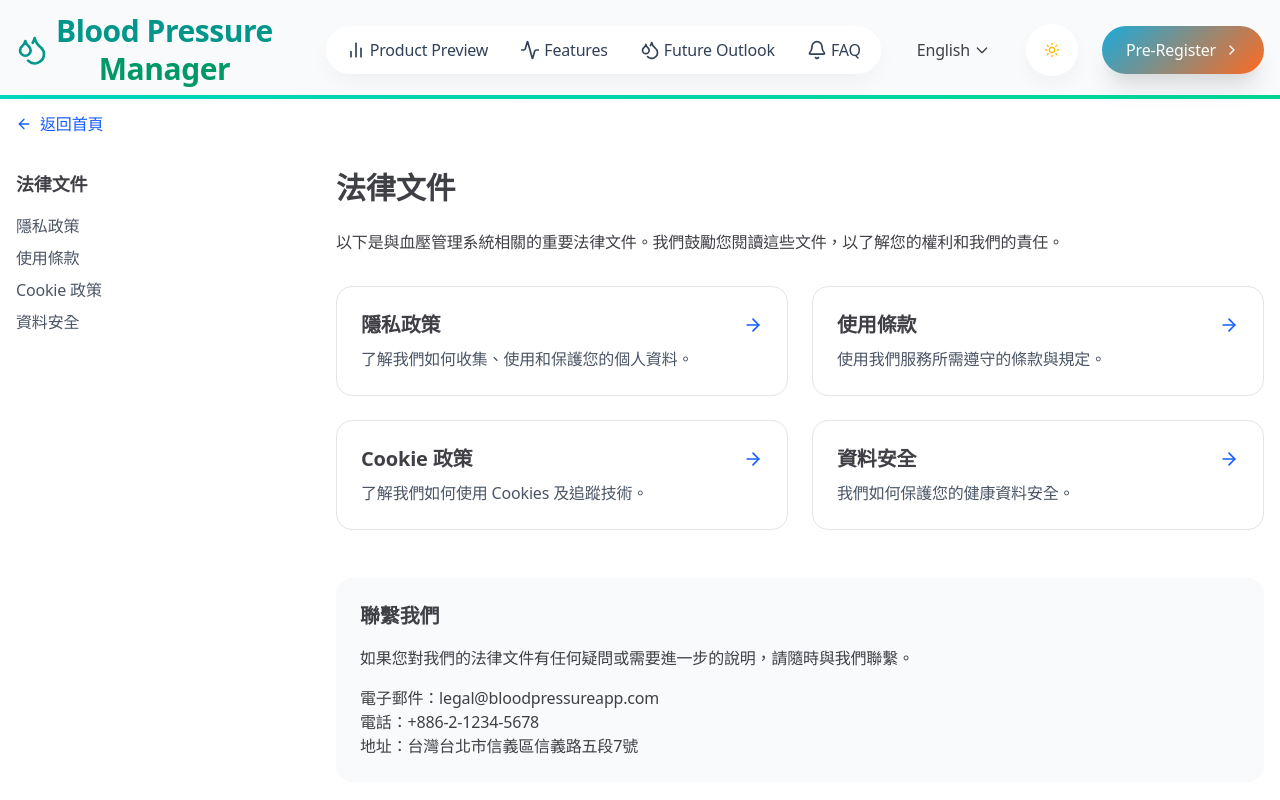
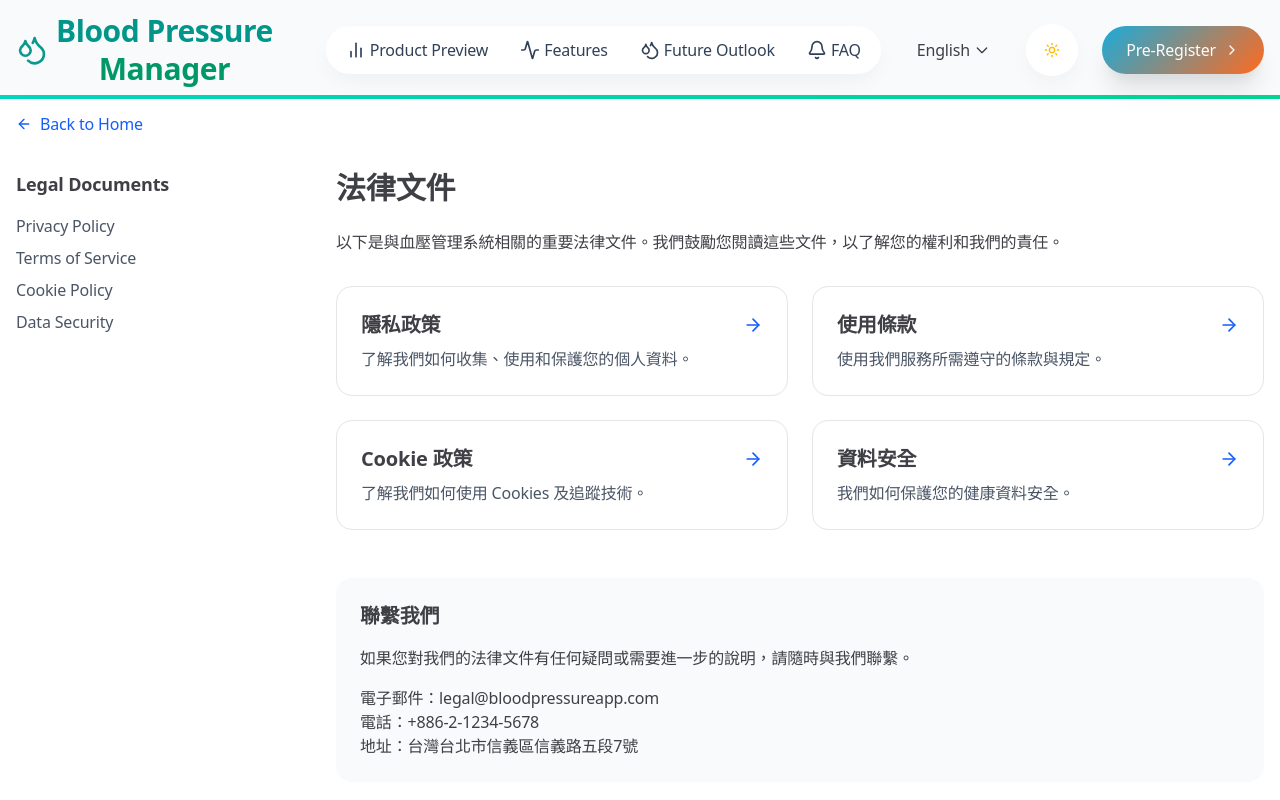
Before and after one commit to firstfu/blood-pressure-web, a Next.js app: page /legal in a window 1280 px wide. Shown: the top 800 px of the page. Built offline with nearby package versions, Linux system fonts and the light colour scheme; a web font is replaced by a local one.

Commit message:
更新：簡化法律文件頁面佈局
- 移除不再使用的參數與多餘的組件，簡化法律文件頁面的結構。
- 將頁面佈局調整為使用靜態 metadata，提升性能與兼容性。
- 整合 PageLayout 組件以簡化內容顯示，增強可讀性。

```diff
--- /dev/null
+++ b/app/legal/PageLayout.tsx
@@ -0,0 +1,74 @@
+"use client";
+
+/**
+ * @ Author: firstfu
+ * @ Create Time: 2024-09-05 15:20:42
+ * @ Description: 法律文件頁面佈局的客戶端組件，支援多語言側邊欄
+ */
+
+import Link from "next/link";
+import { ArrowLeft } from "lucide-react";
+import Navbar from "../components/Navbar";
+import Footer from "../components/Footer";
+import { useLocale } from "@/app/i18n/context";
+import { ReactNode } from "react";
+
+export default function PageLayout({ children }: { children: ReactNode }) {
+  const { dictionary, isLoading } = useLocale();
+
+  // 如果字典還在加載中，顯示一個載入指示器
+  if (isLoading || !dictionary) {
+    return (
+      <div className="min-h-screen flex items-center justify-center">
+        <div className="animate-spin rounded-full h-12 w-12 border-t-2 border-b-2 border-teal-500"></div>
+      </div>
+    );
+  }
+
+  const LegalLinks = [
+    { name: dictionary.法律.隱私政策, href: "/legal/privacy-policy" },
+    { name: dictionary.法律.使用條款, href: "/legal/terms-of-service" },
+    { name: dictionary.法律.Cookie政策, href: "/legal/cookie-policy" },
+    { name: dictionary.法律.資料安全, href: "/legal/data-security" },
+  ];
+
+  return (
+    <>
+      <Navbar />
+
+      <div className="container mx-auto px-4 py-8">
+        <div className="mb-8">
+          <Link href="/" className="text-blue-600 hover:text-blue-800 inline-flex items-center">
+            <ArrowLeft className="h-4 w-4 mr-2" />
+            {dictionary.法律.返回首頁}
+          </Link>
+        </div>
+
+        <div className="grid grid-cols-1 gap-8 md:grid-cols-4">
+          <aside className="md:col-span-1">
+            <div className="sticky top-8">
+              <h3 className="text-lg font-semibold mb-4">{dictionary.法律.法律文件}</h3>
+              <nav>
+                <ul className="space-y-2">
+                  {LegalLinks.map(link => (
+                    <li key={link.href}>
+                      <Link href={link.href} className="text-gray-600 hover:text-blue-600">
+                        {link.name}
+                      </Link>
+                    </li>
+                  ))}
+                </ul>
+              </nav>
+            </div>
+          </aside>
+
+          <main className="md:col-span-3">
+            <div className="dark:prose-invert max-w-none prose">{children}</div>
+          </main>
+        </div>
+      </div>
+
+      <Footer />
+    </>
+  );
+}
--- a/app/legal/layout.tsx
+++ b/app/legal/layout.tsx
@@ -1,79 +1,27 @@
-// @ Author: firstfu
-// @ Create Time: 2024-03-27 14:42:34
-// @ Description: 法律文件頁面佈局，支援多國語系顯示法律相關文件
+/**
+ * @ Author: firstfu
+ * @ Create Time: 2024-03-27 14:42:34
+ * @ Description: 法律文件頁面佈局，支援多國語系顯示法律相關文件
+ */
 
 import type { Metadata } from "next";
-import Link from "next/link";
-import { ArrowLeft } from "lucide-react";
-import Navbar from "../components/Navbar";
-import Footer from "../components/Footer";
 import LegalContextProvider from "./LegalContextProvider";
-import { getDictionary } from "../i18n/dictionaries";
-import { i18n } from "../i18n/settings";
+import PageLayout from "./PageLayout";
 
-// 移除帶有類型錯誤的 generateMetadata 函數
-// 改用靜態產生的 metadata
+// 靜態產生的 metadata
 export const metadata: Metadata = {
   title: `法律文件 | 血壓管家`,
   description: `血壓管家隱私政策、使用條款和Cookie政策`,
 };
 
-export default async function LegalLayout({
+export default function LegalLayout({
   children,
 }: Readonly<{
   children: React.ReactNode;
 }>) {
-  // 這裡我們不再使用 params 參數，因為這會與 Next.js 15.2.1 的類型定義衝突
-  // 而是使用 i18n 默認語言
-  const locale = i18n.defaultLocale;
-  // 確保語言在支援列表中
-  const validLocale = i18n.locales.includes(locale as any) ? locale : i18n.defaultLocale;
-  const dictionary = await getDictionary(validLocale as any);
-
-  const LegalLinks = [
-    { name: dictionary.法律.隱私政策, href: "/legal/privacy-policy" },
-    { name: dictionary.法律.使用條款, href: "/legal/terms-of-service" },
-    { name: dictionary.法律.Cookie政策, href: "/legal/cookie-policy" },
-    { name: dictionary.法律.資料安全, href: "/legal/data-security" },
-  ];
-
   return (
     <LegalContextProvider>
-      <Navbar />
-
-      <div className="container mx-auto px-4 py-8">
-        <div className="mb-8">
-          <Link href="/" className="text-blue-600 hover:text-blue-800 inline-flex items-center">
-            <ArrowLeft className="h-4 w-4 mr-2" />
-            {dictionary.法律.返回首頁}
-          </Link>
-        </div>
-
-        <div className="grid grid-cols-1 gap-8 md:grid-cols-4">
-          <aside className="md:col-span-1">
-            <div className="sticky top-8">
-              <h3 className="text-lg font-semibold mb-4">{dictionary.法律.法律文件}</h3>
-              <nav>
-                <ul className="space-y-2">
-                  {LegalLinks.map(link => (
-                    <li key={link.href}>
-                      <Link href={link.href} className="text-gray-600 hover:text-blue-600">
-                        {link.name}
-                      </Link>
-                    </li>
-                  ))}
-                </ul>
-              </nav>
-            </div>
-          </aside>
-
-          <main className="md:col-span-3">
-            <div className="dark:prose-invert max-w-none prose">{children}</div>
-          </main>
-        </div>
-      </div>
-
-      <Footer />
+      <PageLayout>{children}</PageLayout>
     </LegalContextProvider>
   );
 }
```
